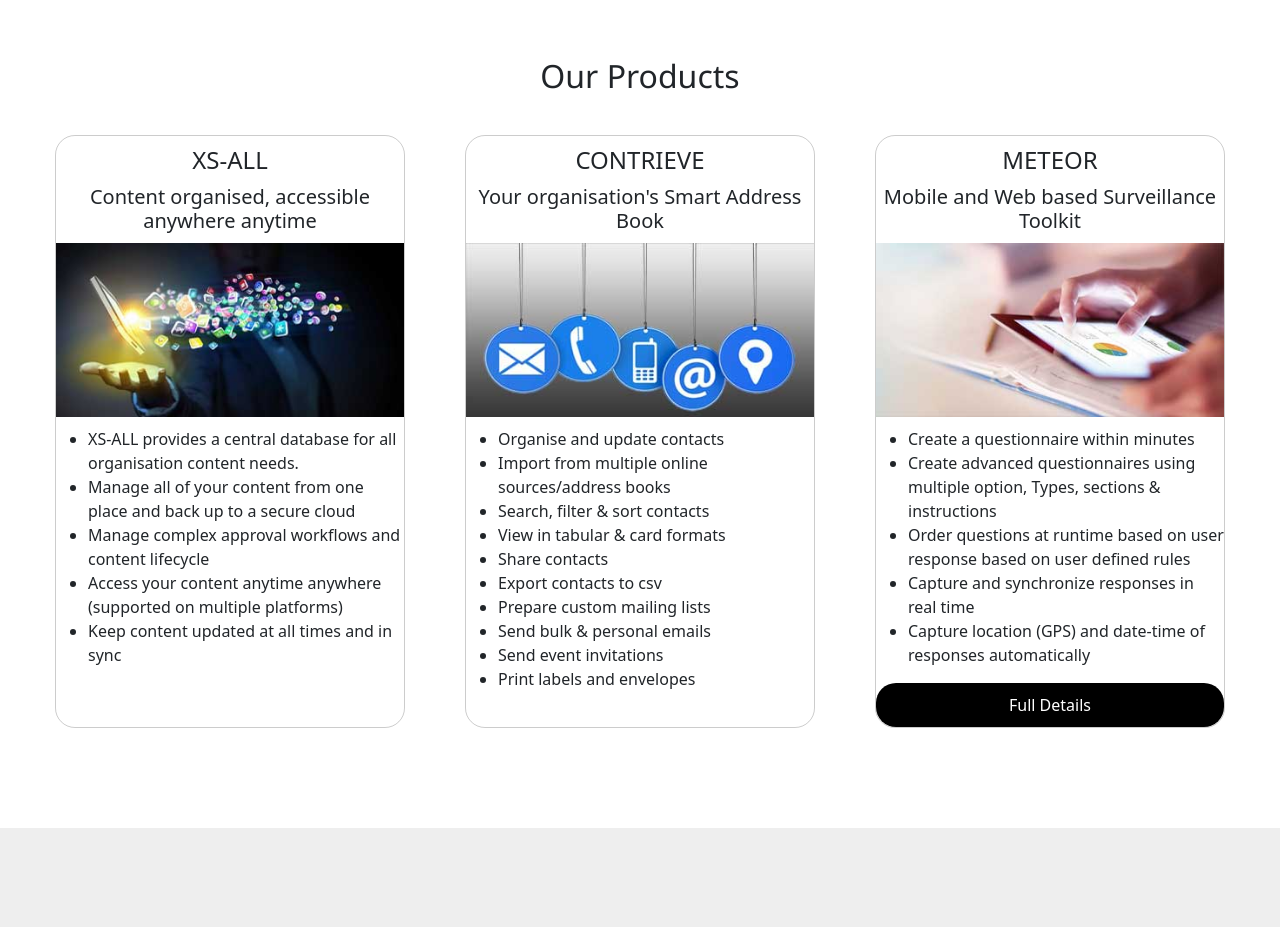
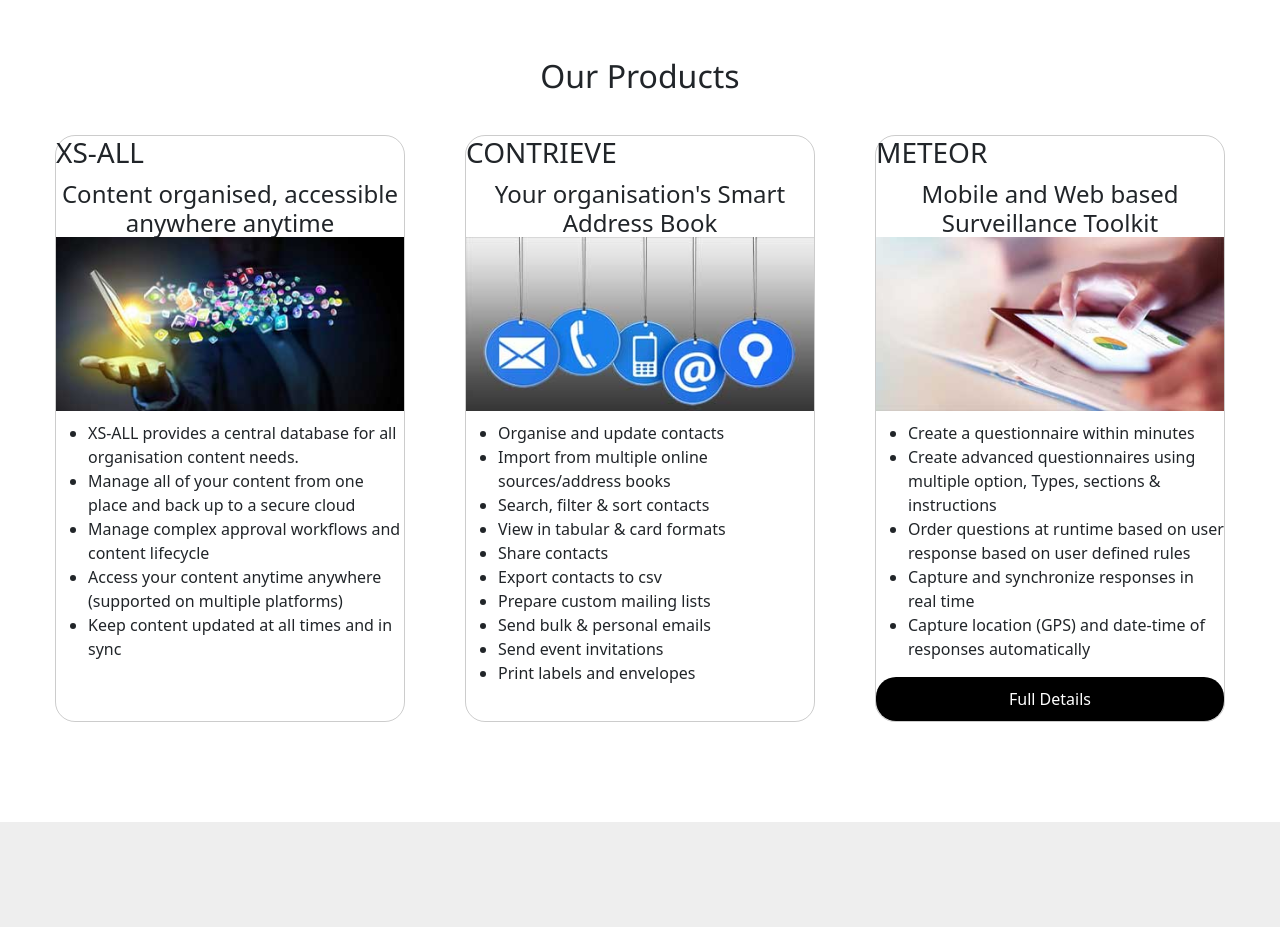
Before and after one commit to curiousdilip/paramarsh, a Next.js app: page / in a window 1280 px wide. Shown: the part 1960-2887 px from the top of the page. Built offline with nearby package versions, Linux system fonts and the light colour scheme.

Commit message:
Update Footer.jsx and page.jsx

```diff
--- a/app/components/Footer.jsx
+++ b/app/components/Footer.jsx
@@ -15,7 +15,7 @@ const Footer = () => {
                   including strategic consulting, creative design, technology
                   integration and implementation.
                 </p>
-                <a href="" className="know-more">
+                <a href="mailto:sales@paramarsh.com" className="know-more">
                   Know More
                 </a>
               </div>
@@ -56,18 +56,21 @@ const Footer = () => {
                 <a
                   href="https://www.linkedin.com/company/paramarsh-informatics-pvt-ltd./"
                   target="_blank"
+                  aria-label="Linkedin"
                 >
                   <i className="bi bi-linkedin"></i>
                 </a>
                 <a
                   href="https://www.facebook.com/ParamarshInformaticsPvtLimited/"
                   target="_blank"
+                  aria-label="Facebook"
                 >
                   <i className="bi bi-facebook"></i>
                 </a>
                 <a
                   href="https://www.youtube.com/channel/UCKSc4vVNdNzF20vxhNtwwRg"
                   target="_blank"
+                  aria-label="Youtube"
                 >
                   <i className="bi bi-youtube"></i>
                 </a>
--- a/app/page.jsx
+++ b/app/page.jsx
@@ -128,8 +128,8 @@ const page = () => {
               <div className="products">
                 <div className="boxes">
                   <div className="product" data-aos="fade-right">
-                    <h4>XS-ALL</h4>
-                    <h5>Content organised, accessible anywhere anytime</h5>
+                    <h3>XS-ALL</h3>
+                    <h4>Content organised, accessible anywhere anytime</h4>
                     <Image
                       src="/xs-all.jpg"
                       alt="xs-all"
@@ -171,8 +171,8 @@ const page = () => {
                     ))} */}
                   </div>
                   <div className="product" data-aos="fade-down">
-                    <h4>CONTRIEVE</h4>
-                    <h5>Your organisation's Smart Address Book</h5>
+                    <h3>CONTRIEVE</h3>
+                    <h4>Your organisation's Smart Address Book</h4>
 
                     <Image
                       src="/contrieve.jpg"
@@ -199,8 +199,8 @@ const page = () => {
                     </ul>
                   </div>
                   <div className="product" data-aos="fade-left">
-                    <h4>METEOR</h4>
-                    <h5>Mobile and Web based Surveillance Toolkit</h5>
+                    <h3>METEOR</h3>
+                    <h4>Mobile and Web based Surveillance Toolkit</h4>
 
                     <Image
                       src="/meteor.jpg"
@@ -386,6 +386,7 @@ const page = () => {
       </section>
       <section id="map">
         <iframe
+          title="Our Location"
           style={{ height: "500px", width: "100%", border: "0" }}
           src="https://www.google.com/maps/embed/v1/place?q=Paramarsh+Informatics+Private+Limited,+Electronic+City,+Phase+IV,+Udyog+Vihar,+Sector+18,+Gurugram,+Haryana,+India&key=AIzaSyBFw0Qbyq9zTFTd-tUY6dZWTgaQzuU17R8"
         ></iframe>
```
